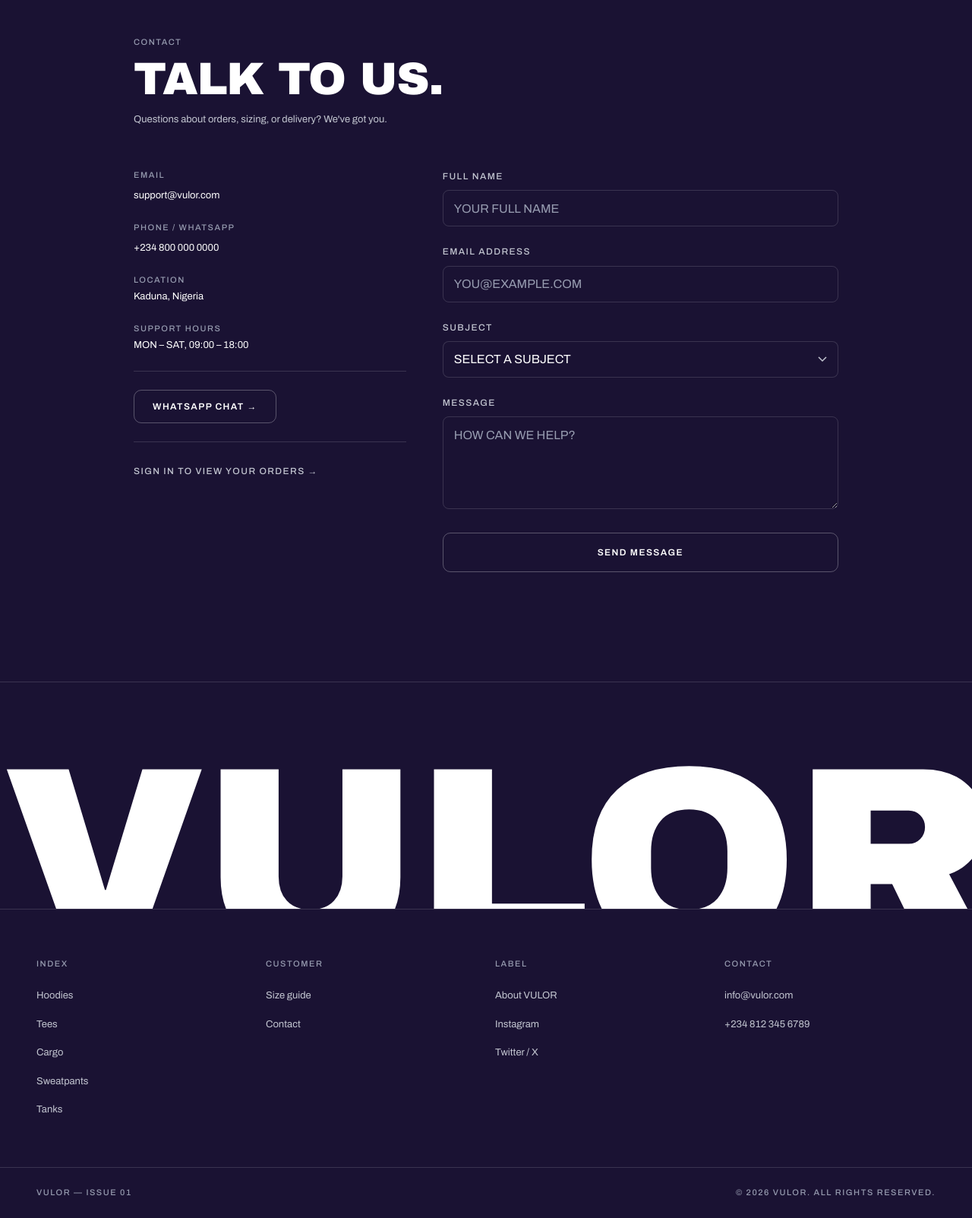
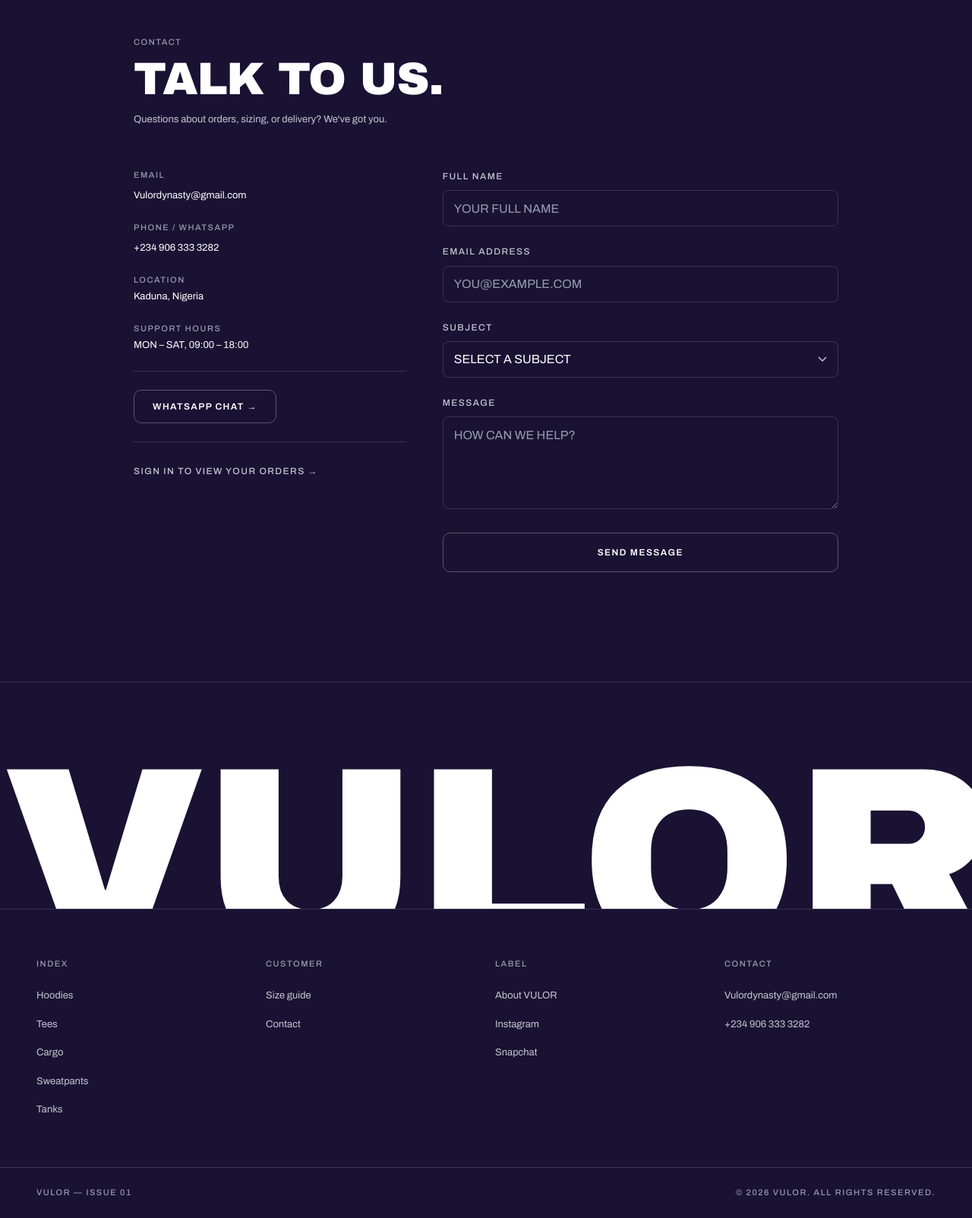
Before and after one commit to Baboosh617/VULOR, a Django app: page /accounts/contact/ in a window 1280 px wide. Shown: the part 65-1668 px from the top of the page at 76% size. Run offline with Django 4.2, Linux system fonts and the light colour scheme; style sheets or scripts are compiled from the project's sources; parts of the project's set-up code (start-up, migrations or seed data) failed here and were passed over.

Commit message:
feat: Update contact information across templates for consistency

```diff
--- a/frontend/templates/base.html
+++ b/frontend/templates/base.html
@@ -181,15 +181,15 @@
                     <h3 class="c-reg text-ink-3 mb-5">Label</h3>
                     <ul class="space-y-3">
                         <li><a href="{% url 'about' %}" class="v-spec text-ink-2 hover:text-ink-1 v-underline">About VULOR</a></li>
-                        <li><a href="https://instagram.com/vulor" class="v-spec text-ink-2 hover:text-ink-1 v-underline">Instagram</a></li>
-                        <li><a href="https://twitter.com/vulor" class="v-spec text-ink-2 hover:text-ink-1 v-underline">Twitter / X</a></li>
+                        <li><a href="https://instagram.com/V.ulor" class="v-spec text-ink-2 hover:text-ink-1 v-underline">Instagram</a></li>
+                        <li><a href="https://snapchat.com/add/king_diablo08" class="v-spec text-ink-2 hover:text-ink-1 v-underline">Snapchat</a></li>
                     </ul>
                 </div>
                 <div>
                     <h3 class="c-reg text-ink-3 mb-5">Contact</h3>
                     <ul class="space-y-3">
-                        <li><a href="mailto:info@vulor.com" class="v-spec text-ink-2 hover:text-ink-1 v-underline">info@vulor.com</a></li>
-                        <li><a href="https://wa.me/2348123456789" class="v-spec text-ink-2 hover:text-ink-1 v-underline">+234 812 345 6789</a></li>
+                        <li><a href="mailto:Vulordynasty@gmail.com" class="v-spec text-ink-2 hover:text-ink-1 v-underline">Vulordynasty@gmail.com</a></li>
+                        <li><a href="https://wa.me/2349063333282" class="v-spec text-ink-2 hover:text-ink-1 v-underline">+234 906 333 3282</a></li>
                     </ul>
                 </div>
             </div>
--- a/frontend/templates/contact.html
+++ b/frontend/templates/contact.html
@@ -15,11 +15,11 @@
         <div class="lg:col-span-5 space-y-6">
             <div>
                 <p class="v-label text-ink-3 mb-1">EMAIL</p>
-                <a href="mailto:support@vulor.com" class="v-spec text-ink-1 v-underline">support@vulor.com</a>
+                <a href="mailto:Vulordynasty@gmail.com" class="v-spec text-ink-1 v-underline">Vulordynasty@gmail.com</a>
             </div>
             <div>
                 <p class="v-label text-ink-3 mb-1">PHONE / WHATSAPP</p>
-                <a href="https://wa.me/2348000000000" class="v-spec text-ink-1 v-underline">+234 800 000 0000</a>
+                <a href="https://wa.me/2349063333282" class="v-spec text-ink-1 v-underline">+234 906 333 3282</a>
             </div>
             <div>
                 <p class="v-label text-ink-3 mb-1">LOCATION</p>
@@ -31,7 +31,7 @@
             </div>
 
             <div class="v-hairline-t pt-6">
-                <a href="https://wa.me/2348000000000" class="v-btn v-btn--secondary">WHATSAPP CHAT &rarr;</a>
+                <a href="https://wa.me/2349063333282" class="v-btn v-btn--secondary">WHATSAPP CHAT &rarr;</a>
             </div>
 
             <div class="v-hairline-t pt-6">
--- a/frontend/templates/includes/spine_footer.html
+++ b/frontend/templates/includes/spine_footer.html
@@ -2,6 +2,6 @@
 <footer class="v-hairline-t mt-24">
     <div class="c-gutter py-6 flex flex-col md:flex-row md:items-center md:justify-between gap-3">
         <p class="c-folio">VULOR — Issue 01</p>
-        <p class="c-folio">Need help? <a href="mailto:info@vulor.com" class="v-underline text-ink-2">info@vulor.com</a></p>
+        <p class="c-folio">Need help? <a href="mailto:Vulordynasty@gmail.com" class="v-underline text-ink-2">Vulordynasty@gmail.com</a></p>
     </div>
 </footer>
```
